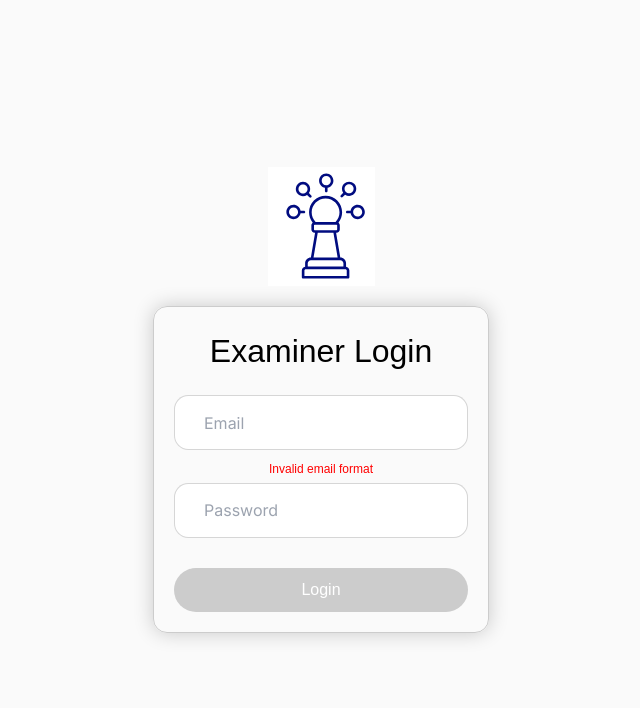
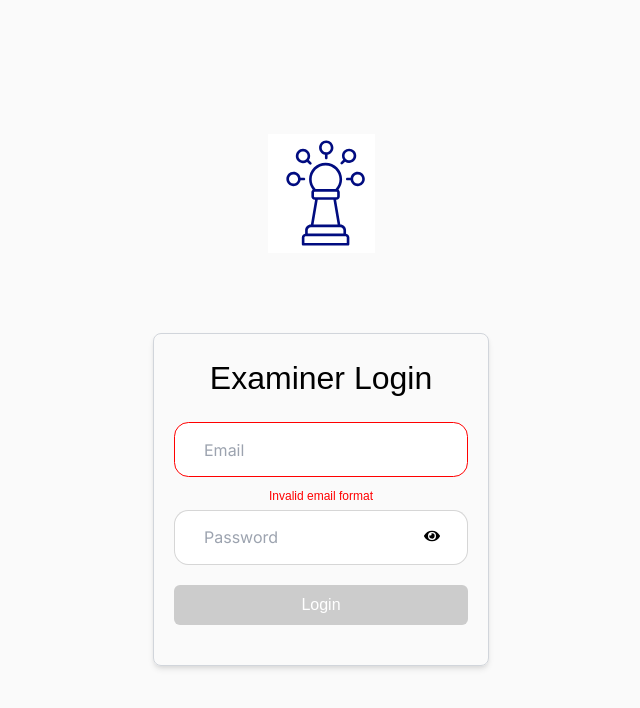
Before and after one commit to shreyasri258/Integrated-Client, a React (Vite) app: page /teacher-login in a window 1280 px wide. Shown: the top 708 px of the page, without its empty margins (319-959 px from the left). Built offline with nearby package versions, Linux system fonts and the light colour scheme.

Commit message:
Added Password UI

```diff
--- a/src/Admin/AdminLogin.jsx
+++ b/src/Admin/AdminLogin.jsx
@@ -5,6 +5,7 @@ import { AdminContext } from "../contextCalls/adminContext/AdminContext";
 import { login } from "../contextCalls/adminContext/apiCalls";
 import { ToastContainer, toast } from 'react-toastify';
 import 'react-toastify/dist/ReactToastify.css';
+import { FaEye, FaEyeSlash } from 'react-icons/fa'; // Import eye icons
 
 
 const TeacherLogin = () => {
@@ -12,6 +13,7 @@ const TeacherLogin = () => {
   const { dispatch } = useContext(AdminContext);
   const [inputValues, setInputValues] = useState({});
   const navigate = useNavigate();
+  const [showPassword, setShowPassword] = useState(false);
 
   const handleInputChange = (fieldName, event) => {
     const value = event.target.value
@@ -21,61 +23,75 @@ const TeacherLogin = () => {
     }));
   };
 
+  const togglePasswordVisibility = () => {
+    setShowPassword((prevShowPassword) => !prevShowPassword);
+  };
 
-
-
-  // Pass navigate to the login function
   const handleLogin = async (e) => {
     e.preventDefault();
     try {
-      await login(inputValues, dispatch, navigate); // Pass navigate here
+      await login(inputValues, dispatch, navigate);
       setIsLoggedIn(true);
     } catch (err) {
       console.log(err);
     }
   };
 
-
   const isFormValid = () => {
-    // Check if email and password fields are not empty and email is valid
     return inputValues.email && inputValues.email.trim() !== "" &&
            inputValues.password && inputValues.password.trim() !== "" &&
            /^[^\s@]+@[^\s@]+\.[^\s@]+$/.test(inputValues.email);
   };
 
-
   return (
-    <div className="user-login" style={{ display: 'flex', flexDirection: 'column', alignItems: 'center', justifyContent: 'center', height: '100vh' }}>
+    <div className="user-login flex flex-col items-center justify-center h-screen">
       <ToastContainer />
-           <div className="logo" style={{ marginBottom: '20px' }}>
+      <div className="logo mb-20">
         <img src={Icon} alt="proctorpal-logo" />
       </div>
-           <div className="login-form" style={{ border: '1px solid #ccc', borderRadius: '14px', padding: '20px', boxShadow: '0 0 20px rgba(0, 0, 0, 0.2)' }}>
-             <h1 className="title-heading" style={{ textAlign: 'center', marginBottom: '20px' }}>Examiner Login</h1>
+      <div className="login-form border border-gray-300 rounded-lg p-5 shadow-md">
+        <h1 className="title-heading text-center mb-5">Examiner Login</h1>
         <form onSubmit={handleLogin}>
-               <div className="input-fields" style={{ display: 'flex', flexDirection: 'column', marginBottom: '20px' }}>
+          <div className="input-fields flex flex-col mb-5 relative">
           <input
   type="email"
   placeholder="Email"
   value={inputValues.email || ""}
-                  onChange={(event) => handleInputChange("email", event)}
-                  style={{ marginBottom: '10px' }}
+  onChange={(value) => handleInputChange("email", value)}
+  style={{
+    marginBottom: '10px',
+    border: !/^[^\s@]+@[^\s@]+\.[^\s@]+$/.test(inputValues.email) ? '1px solid red' : '1px solid #ccc',
+    transition: 'border-color 0.3s',
+  }}
 />
-                  {!/^[^\s@]+@[^\s@]+\.[^\s@]+$/.test(inputValues.email) && ( <span className='text-center' style={{ color: 'red', fontSize: '12px', marginBottom: '5px' }}>Invalid email format </span> )}
-
+{!/^[^\s@]+@[^\s@]+\.[^\s@]+$/.test(inputValues.email) && (
+  <span className='text-center' style={{ color: 'red', fontSize: '12px', marginBottom: '5px' }}> Invalid email format </span>
+)}
+             <div className="relative">
               <input
-                  type="password"
+                type={showPassword ? "text" : "password"}
                 placeholder="Password"
                 value={inputValues.password || ""}
                 onChange={(event) => handleInputChange("password", event)}
-                  style={{ marginBottom: '10px' }}
+                className="mb-5 pr-12"
               />
+              <button
+                type="button"
+                onClick={togglePasswordVisibility}
+                onMouseDown={(e) => e.preventDefault()}
+                className="absolute right-2 top-2 cursor-pointer bg-transparent border-none text-black"
+
+               >
+                {showPassword ? <FaEyeSlash /> : <FaEye />}
+              </button>
             </div>
-              <button type="submit" disabled={!isFormValid()} style={{ width: '100%' }}>Login</button>
+
+
+            <button type="submit" disabled={!isFormValid()} className="w-full bg-blue-500 text-white py-2 rounded-md">Login</button>
+          </div>
         </form>
       </div>
     </div>
-
   );
 };
 
--- a/src/Admin/AdminRegister.jsx
+++ b/src/Admin/AdminRegister.jsx
@@ -5,9 +5,12 @@ import { Link } from 'react-router-dom';
 import axios from "axios";
 import { ToastContainer, toast } from 'react-toastify';
 import 'react-toastify/dist/ReactToastify.css';
+import { FaEye, FaEyeSlash } from 'react-icons/fa';
 
 const AdminRegister = () => {
   const [showModal, setShowModal] = useState(false);
+  const [showPassword, setShowPassword] = useState(false);
+  const [inputValues, setInputValues] = useState({});
 
   const handleRegister = async (e) => {
     e.preventDefault();
@@ -36,6 +39,18 @@ const AdminRegister = () => {
     }
   };
 
+  const togglePasswordVisibility = () => {
+    setShowPassword((prevShowPassword) => !prevShowPassword);
+  };
+
+  const handleInputChange = (fieldName, event) => {
+    const value = event.target.value
+    setInputValues(prevValues => ({
+      ...prevValues,
+      [fieldName]: value,
+    }));
+  }
+
   return (
     <div className="user-register" style={{ display: 'flex', flexDirection: 'column', alignItems: 'center', justifyContent: 'center', height: '100%' }}>
       <div className="logo" >
@@ -48,7 +63,25 @@ const AdminRegister = () => {
             <input type="text" name="adminname" placeholder="Admin Name" />
             <input type="text" name="institutionName" placeholder="Institution Name" />
             <input type="email" name="email" placeholder="Email" />
-            <input type="password" name="password" placeholder="Password" />
+            <div className="relative w-full pr-25  px-4 " >
+              <input
+                type={showPassword ? "text" : "password"}
+                placeholder="Password"
+                value={inputValues.password || ""}
+                onChange={(event) => handleInputChange("password", event)}
+
+              />
+              <button
+                type="button"
+                onClick={togglePasswordVisibility}
+                onMouseDown={(e) => e.preventDefault()}
+                className="absolute right-2 top-2 cursor-pointer bg-transparent border-none text-black"
+
+               >
+                {showPassword ? <FaEyeSlash /> : <FaEye />}
+              </button>
+            </div>
+
           </div>
           <button type="submit">Register</button>
         </form>
--- a/src/User/StudentLogin.jsx
+++ b/src/User/StudentLogin.jsx
@@ -5,6 +5,7 @@ import { StudentContext } from "../contextCalls/studentContext/StudentContext";
 import { login } from "../contextCalls/studentContext/apiCalls";
 import { ToastContainer, toast } from 'react-toastify';
 import 'react-toastify/dist/ReactToastify.css';
+import { FaEye, FaEyeSlash } from 'react-icons/fa';
 
 const StudentLogin = () => {
   const [isLoggedIn, setIsLoggedIn] = useState(false);
@@ -12,6 +13,12 @@ const StudentLogin = () => {
   const [inputValues, setInputValues] = useState({});
   const navigate = useNavigate();
 
+  const [showPassword, setShowPassword] = useState(false);
+
+
+  const togglePasswordVisibility = () => {
+    setShowPassword((prevShowPassword) => !prevShowPassword);
+  };
   const handleInputChange = (fieldName, value) => {
     setInputValues(prevValues => ({
       ...prevValues,
@@ -60,16 +67,33 @@ const StudentLogin = () => {
   placeholder="Email"
   value={inputValues.email || ""}
   onChange={(value) => handleInputChange("email", value)}
-              style={{ marginBottom: '10px' }}
+  style={{
+    marginBottom: '10px',
+    border: !/^[^\s@]+@[^\s@]+\.[^\s@]+$/.test(inputValues.email) ? '1px solid red' : '1px solid #ccc',
+    transition: 'border-color 0.3s',
+  }}
 />
-            {!/^[^\s@]+@[^\s@]+\.[^\s@]+$/.test(inputValues.email) && ( <span className='text-center' style={{ color: 'red', fontSize: '12px', marginBottom: '5px' }}> Invalid email format </span> )}
+{!/^[^\s@]+@[^\s@]+\.[^\s@]+$/.test(inputValues.email) && (
+  <span className='text-center' style={{ color: 'red', fontSize: '12px', marginBottom: '5px' }}> Invalid email format </span>
+)}
+ <div className="relative">
               <input
-              type="password"
+                type={showPassword ? "text" : "password"}
                 placeholder="Password"
                 value={inputValues.password || ""}
-              onChange={(value) => handleInputChange("password", value)}
-              style={{ marginBottom: '10px' }}
+                onChange={(event) => handleInputChange("password", event)}
+                className="mb-5 pr-12"
               />
+              <button
+                type="button"
+                onClick={togglePasswordVisibility}
+                onMouseDown={(e) => e.preventDefault()}
+                className="absolute right-2 top-2 cursor-pointer bg-transparent border-none text-black"
+
+               >
+                {showPassword ? <FaEyeSlash /> : <FaEye />}
+              </button>
+            </div>
           </div>
           <button type="submit" disabled={!isFormValid()} style={{ width: '100%' }} onMouseEnter={handleButtonHover}>Login</button>
         </form>
--- a/src/User/StudentRegister.jsx
+++ b/src/User/StudentRegister.jsx
@@ -8,10 +8,12 @@ import axios from 'axios';
 import { ToastContainer, toast } from 'react-toastify';
 import 'react-toastify/dist/ReactToastify.css';
 const inputField = ['email', 'username', 'password', 'institutionName'];
+import { FaEye, FaEyeSlash } from 'react-icons/fa';
 
 const StudentRegister = () => {
   const [showModal, setShowModal] = useState(false);
   const [capturedImage, setCapturedImage] = useState(null);
+  const [showPassword, setShowPassword] = useState(false);
   const videoRef = useRef(null);
   const canvasRef = useRef(null);
   const [inputValues, setInputValues] = useState({
@@ -62,6 +64,9 @@ const StudentRegister = () => {
     }
   };
 
+  const togglePasswordVisibility = () => {
+    setShowPassword((prevShowPassword) => !prevShowPassword);
+  };
   const handleCapture = () => {
     const context = canvasRef.current.getContext('2d');
     context.drawImage(videoRef.current, 0, 0, canvasRef.current.width, canvasRef.current.height);
@@ -141,7 +146,25 @@ const StudentRegister = () => {
             <input type="text" name="username" placeholder="User Name" onChange={(e) => handleInputChange('username', e.target.value)} />
             <input type="text" name="institutionName" placeholder="Institution Name" onChange={(e) => handleInputChange('institutionName', e.target.value)} />
             <input type="email" name="email" placeholder="Email" onChange={(e) => handleInputChange('email', e.target.value)} />
-            <input type="password" name="password" placeholder="Password" onChange={(e) => handleInputChange('password', e.target.value)} />
+            <div className='relative w-full pr-25  px-4'>
+            <input
+                type={showPassword ? "text" : "password"}
+                placeholder="Password"
+                value={inputValues.password || ""}
+                onChange={(e) => handleInputChange("password", e.target.value)}
+
+              />
+              <button
+                type="button"
+                onClick={togglePasswordVisibility}
+                onMouseDown={(e) => e.preventDefault()}
+                className="absolute right-2 top-2 cursor-pointer bg-transparent border-none text-black"
+
+               >
+                {showPassword ? <FaEyeSlash /> : <FaEye />}
+              </button>
+              </div>
+
 
           </div>
           {/* <button type="submit">Register</button> */}
```
Lines whose indentation alone changed are shown as unchanged.
